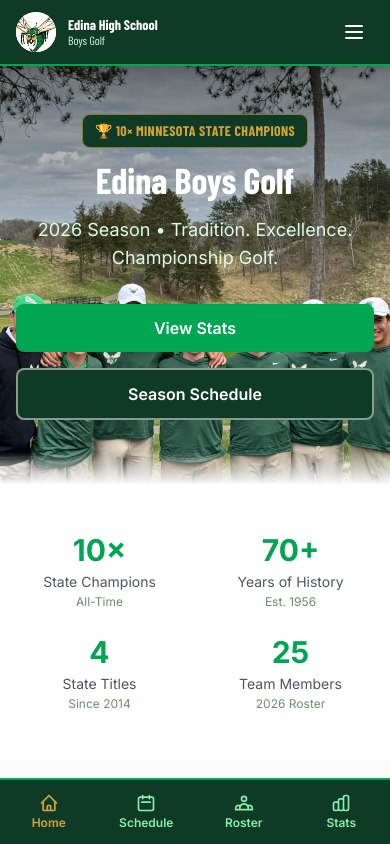
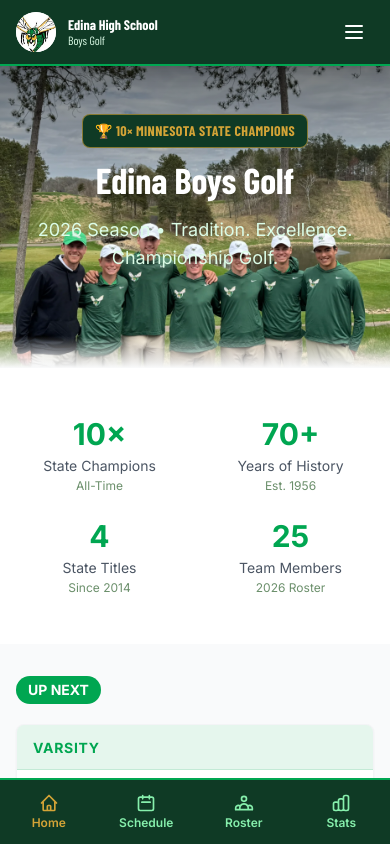
Before and after one commit to rlarson12/edina-golf-website, a React (Vite) app: page / in a window 390 px wide. Shown: the top 844 px of the page. Built offline with nearby package versions, Linux system fonts and the light colour scheme; a web font is replaced by a local one.

Commit message:
Remove hero CTA buttons — redundant with bottom tab bar, were covering faces on mobile

```diff
--- a/public/version.json
+++ b/public/version.json
@@ -1 +1 @@
-{"buildTime":1776425483702}
+{"buildTime":1776426224253}
--- a/src/pages/Home.jsx
+++ b/src/pages/Home.jsx
@@ -194,14 +194,7 @@ function Home() {
             <p className="text-lg md:text-2xl text-green-100 mb-8 max-w-2xl mx-auto">
               2026 Season • Tradition. Excellence. Championship Golf.
             </p>
-            <div className="flex flex-col sm:flex-row gap-4 justify-center">
-              <Link to="/stats" className="btn-primary">
-                View Stats
-              </Link>
-              <Link to="/schedule" className="bg-edina-forest hover:bg-black/40 text-white border-2 border-white/50 hover:border-white font-semibold py-3 px-6 rounded-lg transition-colors duration-200">
-                Season Schedule
-              </Link>
-            </div>
+
           </div>
         </div>
         <div className="absolute bottom-0 left-0 right-0 h-8 bg-gradient-to-t from-gray-50 to-transparent"></div>
```
